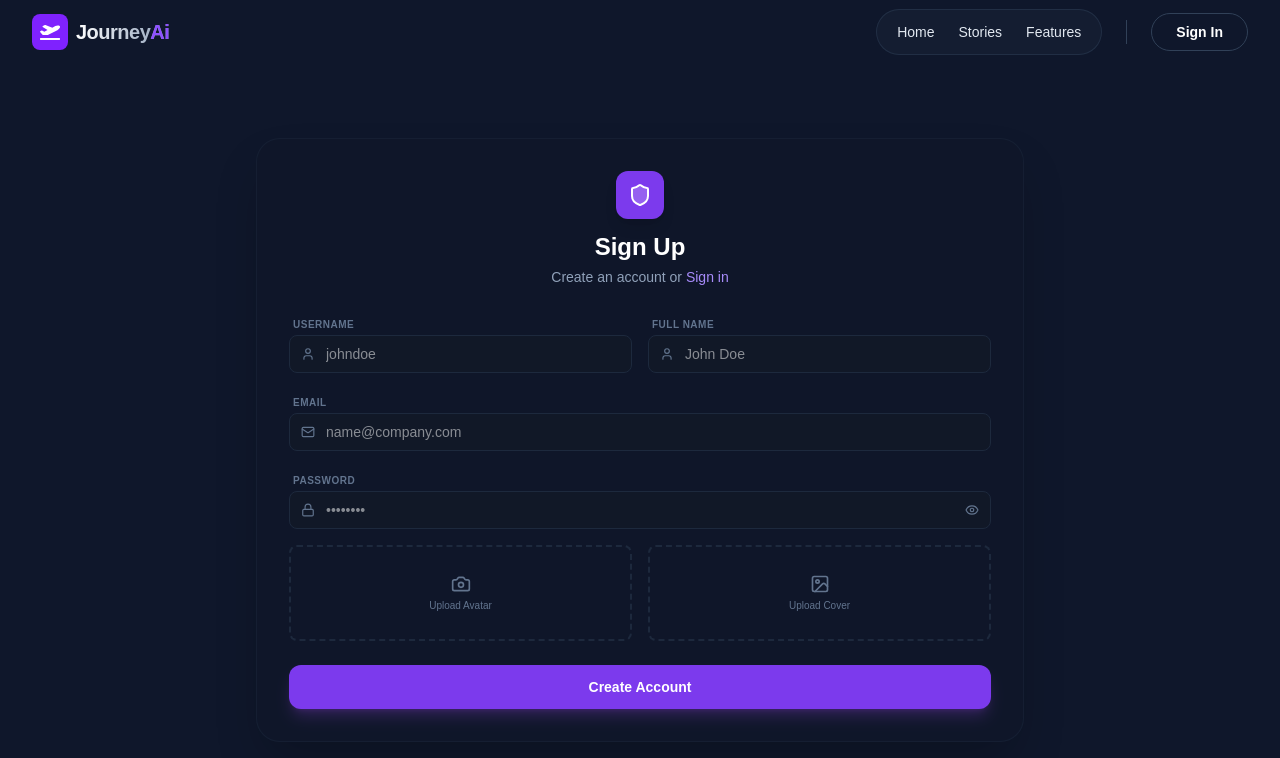
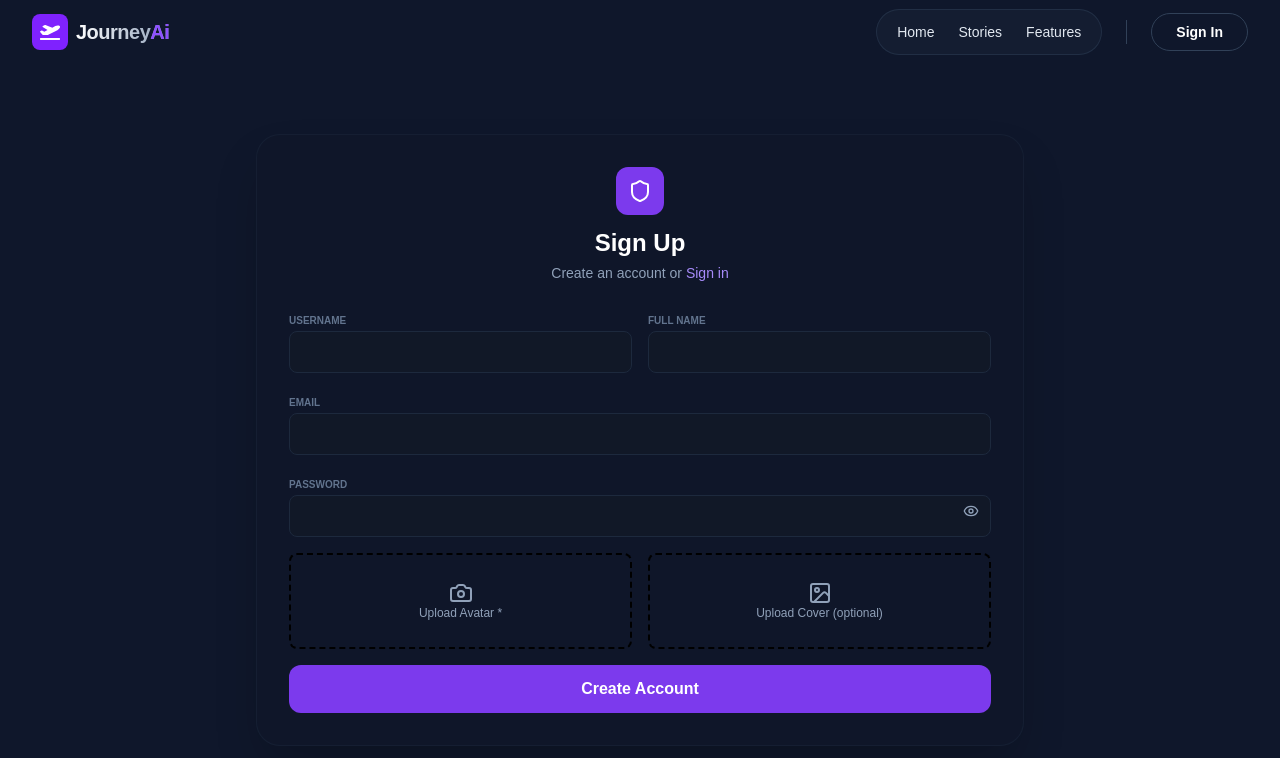
Before and after one commit to atul64796/JourneyAi, a React (Vite) app in the folder Frontend/: page /register in a window 1280 px wide. Shown: the top 758 px of the page. Built offline with nearby package versions, Linux system fonts and the light colour scheme; a web font is replaced by a local one.

Commit message:
fix register problem

```diff
--- a/Frontend/src/components/Pages/Signup/Register.jsx
+++ b/Frontend/src/components/Pages/Signup/Register.jsx
@@ -1,9 +1,19 @@
-import React, { useState } from 'react';
-import { useForm } from 'react-hook-form';
-import Swal from 'sweetalert2';
-import api from '../../../services/api';
-import { useNavigate } from 'react-router-dom';
-import { Eye, EyeOff, User, Mail, Lock, Camera, Image as ImageIcon, Shield, CheckCircle2 } from 'lucide-react';
+import React, { useState } from "react";
+import { useForm } from "react-hook-form";
+import Swal from "sweetalert2";
+import api from "../../../services/api";
+import { useNavigate } from "react-router-dom";
+import {
+  Eye,
+  EyeOff,
+  User,
+  Mail,
+  Lock,
+  Camera,
+  Image as ImageIcon,
+  Shield,
+  CheckCircle2,
+} from "lucide-react";
 
 function Register() {
   const [loading, setLoading] = useState(false);
@@ -11,42 +21,48 @@ function Register() {
 
   const navigate = useNavigate();
 
-  // Added 'watch' to track file input changes
-  const { register, handleSubmit, watch, formState: { errors } } = useForm();
+  const {
+    register,
+    handleSubmit,
+    watch,
+    formState: { errors },
+  } = useForm();
 
-  // Watch file fields to provide UI feedback
-  const avatarFile = watch('avatar');
-  const coverImageFile = watch('coverImage');
+  const avatarFile = watch("avatar");
+  const coverImageFile = watch("coverImage");
 
   const onSubmit = async (formData) => {
     setLoading(true);
     try {
       const fd = new FormData();
-      fd.append('username', formData.username);
-      fd.append('fullName', formData.fullName);
-      fd.append('email', formData.email);
-      fd.append('password', formData.password);
+      fd.append("username", formData.username);
+      fd.append("fullName", formData.fullName);
+      fd.append("email", formData.email);
+      fd.append("password", formData.password);
+      fd.append("avatar", formData.avatar[0]); // REQUIRED
+      if (formData.coverImage?.[0]) {
+        fd.append("coverImage", formData.coverImage[0]);
+      }
 
-      if (formData.avatar?.[0]) fd.append('avatar', formData.avatar[0]);
-      if (formData.coverImage?.[0]) fd.append('coverImage', formData.coverImage[0]);
+      await api.post("/user/register", fd);
 
-      const res = await api.post('/user/register', fd);
       Swal.fire({
-        title: 'Success',
-        text: 'Account created successfully!',
-        icon: 'success',
-        background: '#0f172a',
-        color: '#fff',
-        confirmButtonColor: '#7c3aed',
+        title: "Success",
+        text: "Account created successfully!",
+        icon: "success",
+        background: "#0f172a",
+        color: "#fff",
+        confirmButtonColor: "#7c3aed",
       });
-      navigate('/login');
+
+      navigate("/login");
     } catch (err) {
       Swal.fire({
-        title: 'Error',
-        text: err.response?.data?.message || 'Something went wrong',
-        icon: 'error',
-        background: '#0f172a',
-        color: '#fff',
+        title: "Error",
+        text: err.response?.data?.message || "Something went wrong",
+        icon: "error",
+        background: "#0f172a",
+        color: "#fff",
       });
     } finally {
       setLoading(false);
@@ -54,129 +70,145 @@ function Register() {
   };
 
   return (
-    <div className="min-h-screen flex items-center justify-center bg-slate-900 px-4 py-6 font-sans">
-      <div className="w-full max-w-3xl bg-[#0f172a]/40 border border-slate-800/50 rounded-[24px] p-6 md:p-8 shadow-2xl mt-20">
-
+    <div className="min-h-screen flex items-center justify-center bg-slate-900 px-4 py-6">
+      <div className="w-full max-w-3xl bg-[#0f172a]/40 border border-slate-800/50 rounded-3xl p-6 md:p-8 shadow-2xl mt-20">
         {/* Header */}
         <div className="flex flex-col items-center mb-6">
-          <div className="w-12 h-12 bg-[#7c3aed] rounded-xl flex items-center justify-center shadow-lg mb-3">
-            <Shield size={24} className="text-white fill-white/20" />
+          <div className="w-12 h-12 bg-[#7c3aed] rounded-xl flex items-center justify-center mb-3">
+            <Shield size={24} className="text-white" />
           </div>
           <h1 className="text-2xl font-bold text-white">Sign Up</h1>
           <p className="text-slate-400 text-sm mt-1">
-            Create an account or{' '}
-            <button onClick={() => navigate('/login')} className="text-[#a78bfa] hover:underline">Sign in</button>
+            Create an account or{" "}
+            <button
+              onClick={() => navigate("/login")}
+              className="text-[#a78bfa] hover:underline"
+            >
+              Sign in
+            </button>
           </p>
         </div>
 
         <form onSubmit={handleSubmit(onSubmit)} className="space-y-4">
+          {/* Username + Full Name */}
           <div className="grid grid-cols-1 md:grid-cols-2 gap-4">
-            {/* Username */}
-            <div className="space-y-1">
-              <label className="text-[10px] font-bold uppercase tracking-wider text-slate-500 ml-1">Username</label>
-              <div className="relative">
-                <User className="absolute left-3 top-1/2 -translate-y-1/2 text-slate-500" size={14} />
+            <div>
+              <label className="text-[10px] font-bold text-slate-500 uppercase">
+                Username
+              </label>
               <input
-                  {...register('username', { required: "Username is required" })}
-                  className={`w-full bg-[#111827] border ${errors.username ? 'border-red-500' : 'border-slate-800'} rounded-lg py-2 pl-9 pr-3 text-sm text-white focus:outline-none focus:border-purple-500`}
-                  placeholder="johndoe"
+                {...register("username", { required: "Username is required" })}
+                className="w-full bg-[#111827] border border-slate-800 rounded-lg py-2 px-3 text-white"
               />
-              </div>
+              {errors.username && (
+                <p className="text-red-400 text-xs">{errors.username.message}</p>
+              )}
             </div>
 
-            {/* Full Name */}
-            <div className="space-y-1">
-              <label className="text-[10px] font-bold uppercase tracking-wider text-slate-500 ml-1">Full Name</label>
-              <div className="relative">
-                <User className="absolute left-3 top-1/2 -translate-y-1/2 text-slate-500" size={14} />
+            <div>
+              <label className="text-[10px] font-bold text-slate-500 uppercase">
+                Full Name
+              </label>
               <input
-                  {...register('fullName', { required: "Full name is required" })}
-                  className={`w-full bg-[#111827] border ${errors.fullName ? 'border-red-500' : 'border-slate-800'} rounded-lg py-2 pl-9 pr-3 text-sm text-white focus:outline-none focus:border-purple-500`}
-                  placeholder="John Doe"
+                {...register("fullName", { required: "Full name is required" })}
+                className="w-full bg-[#111827] border border-slate-800 rounded-lg py-2 px-3 text-white"
               />
-              </div>
+              {errors.fullName && (
+                <p className="text-red-400 text-xs">{errors.fullName.message}</p>
+              )}
             </div>
           </div>
 
           {/* Email */}
-          <div className="space-y-1">
-            <label className="text-[10px] font-bold uppercase tracking-wider text-slate-500 ml-1">Email</label>
-            <div className="relative">
-              <Mail className="absolute left-3 top-1/2 -translate-y-1/2 text-slate-500" size={14} />
+          <div>
+            <label className="text-[10px] font-bold text-slate-500 uppercase">
+              Email
+            </label>
             <input
               type="email"
-                {...register('email', { required: "Email is required" })}
-                className={`w-full bg-[#111827] border ${errors.email ? 'border-red-500' : 'border-slate-800'} rounded-lg py-2 pl-9 pr-3 text-sm text-white focus:outline-none focus:border-purple-500`}
-                placeholder="name@company.com"
+              {...register("email", { required: "Email is required" })}
+              className="w-full bg-[#111827] border border-slate-800 rounded-lg py-2 px-3 text-white"
             />
-            </div>
+            {errors.email && (
+              <p className="text-red-400 text-xs">{errors.email.message}</p>
+            )}
           </div>
 
           {/* Password */}
-          <div className="space-y-1">
-            <label className="text-[10px] font-bold uppercase tracking-wider text-slate-500 ml-1">Password</label>
+          <div>
+            <label className="text-[10px] font-bold text-slate-500 uppercase">
+              Password
+            </label>
             <div className="relative">
-              <Lock className="absolute left-3 top-1/2 -translate-y-1/2 text-slate-500" size={14} />
               <input
-                type={showPassword ? 'text' : 'password'}
-                {...register('password', { required: "Password is required", minLength: 6 })}
-                className={`w-full bg-[#111827] border ${errors.password ? 'border-red-500' : 'border-slate-800'} rounded-lg py-2 pl-9 pr-10 text-sm text-white focus:outline-none focus:border-purple-500`}
-                placeholder="••••••••"
+                type={showPassword ? "text" : "password"}
+                {...register("password", {
+                  required: "Password is required",
+                  minLength: { value: 6, message: "Min 6 characters" },
+                })}
+                className="w-full bg-[#111827] border border-slate-800 rounded-lg py-2 px-3 text-white"
               />
               <button
                 type="button"
                 onClick={() => setShowPassword(!showPassword)}
-                className="absolute right-3 top-1/2 -translate-y-1/2 text-slate-500 hover:text-white"
+                className="absolute right-3 top-2 text-slate-400"
               >
-                {showPassword ? <EyeOff size={14} /> : <Eye size={14} />}
+                {showPassword ? <EyeOff size={16} /> : <Eye size={16} />}
               </button>
             </div>
+            {errors.password && (
+              <p className="text-red-400 text-xs">{errors.password.message}</p>
+            )}
           </div>
 
-          {/* File Uploads Section */}
+          {/* Avatar & Cover */}
           <div className="grid grid-cols-2 gap-4">
-            {/* Avatar Upload */}
-            <label className={`relative flex flex-col items-center justify-center w-full h-24 border-2 border-dashed rounded-lg cursor-pointer transition-all ${avatarFile?.[0] ? 'border-green-500/50 bg-green-500/5' : 'border-slate-800 hover:bg-slate-800/30'}`}>
+            <label className="flex flex-col items-center justify-center h-24 border-2 border-dashed rounded-lg cursor-pointer">
               {avatarFile?.[0] ? (
-                <CheckCircle2 size={20} className="text-green-500 mb-1" />
+                <CheckCircle2 className="text-green-500" />
               ) : (
-                <Camera size={20} className="text-slate-500 mb-1" />
+                <Camera className="text-slate-400" />
               )}
-              <span className={`text-[10px] font-medium text-center px-2 truncate w-full ${avatarFile?.[0] ? 'text-green-400' : 'text-slate-500'}`}>
-                {avatarFile?.[0] ? avatarFile[0].name : "Upload Avatar"}
+              <span className="text-xs text-slate-400">
+                {avatarFile?.[0] ? avatarFile[0].name : "Upload Avatar *"}
               </span>
-              <input type="file" {...register('avatar')} className="hidden" accept="image/*" />
+              <input
+                type="file"
+                accept="image/*"
+                {...register("avatar", { required: "Avatar is required" })}
+                className="hidden"
+              />
             </label>
 
-            {/* Cover Image Upload */}
-            <label className={`relative flex flex-col items-center justify-center w-full h-24 border-2 border-dashed rounded-lg cursor-pointer transition-all ${coverImageFile?.[0] ? 'border-green-500/50 bg-green-500/5' : 'border-slate-800 hover:bg-slate-800/30'}`}>
-              {coverImageFile?.[0] ? (
-                <CheckCircle2 size={20} className="text-green-500 mb-1" />
-              ) : (
-                <ImageIcon size={20} className="text-slate-500 mb-1" />
-              )}
-              <span className={`text-[10px] font-medium text-center px-2 truncate w-full ${coverImageFile?.[0] ? 'text-green-400' : 'text-slate-500'}`}>
-                {coverImageFile?.[0] ? coverImageFile[0].name : "Upload Cover"}
+            <label className="flex flex-col items-center justify-center h-24 border-2 border-dashed rounded-lg cursor-pointer">
+              <ImageIcon className="text-slate-400" />
+              <span className="text-xs text-slate-400">
+                {coverImageFile?.[0]
+                  ? coverImageFile[0].name
+                  : "Upload Cover (optional)"}
               </span>
-              <input type="file" {...register('coverImage')} className="hidden" accept="image/*" />
+              <input
+                type="file"
+                accept="image/*"
+                {...register("coverImage")}
+                className="hidden"
+              />
             </label>
           </div>
 
-          {/* Submit Button */}
+          {errors.avatar && (
+            <p className="text-red-400 text-xs text-center">
+              {errors.avatar.message}
+            </p>
+          )}
+
+          {/* Submit */}
           <button
             type="submit"
             disabled={loading}
-            className="w-full bg-[#7c3aed] hover:bg-[#6d28d9] disabled:opacity-50 disabled:cursor-not-allowed text-white font-bold py-3 rounded-xl transition-all text-sm active:scale-[0.98] mt-2 shadow-lg shadow-purple-500/20"
+            className="w-full bg-[#7c3aed] hover:bg-[#6d28d9] text-white font-bold py-3 rounded-xl"
           >
-            {loading ? (
-              <span className="flex items-center justify-center gap-2">
-                <svg className="animate-spin h-4 w-4 text-white" viewBox="0 0 24 24">
-                  <circle className="opacity-25" cx="12" cy="12" r="10" stroke="currentColor" strokeWidth="4" fill="none" />
-                  <path className="opacity-75" fill="currentColor" d="M4 12a8 8 0 018-8V0C5.373 0 0 5.373 0 12h4zm2 5.291A7.962 7.962 0 014 12H0c0 3.042 1.135 5.824 3 7.938l3-2.647z" />
-                </svg>
-                Processing...
-              </span>
-            ) : "Create Account"}
+            {loading ? "Processing..." : "Create Account"}
           </button>
         </form>
       </div>
```
Lines whose indentation alone changed are shown as unchanged.
